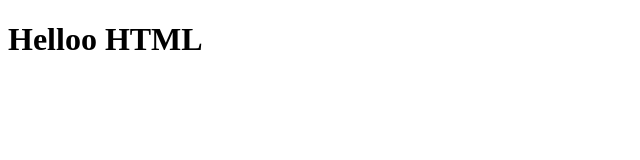
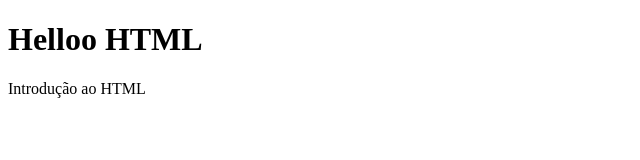
Before and after one commit to gumartx/bootcamp-devjr, a plain HTML site: page index.html in a window 1280 px wide. Shown: the whole page, without its empty margins (0-640 px from the left). Drawn offline with Linux system fonts and the light colour scheme.

Commit message:
Updated HTML

```diff
--- a/index.html
+++ b/index.html
@@ -7,5 +7,6 @@
 </head>
 <body>
     <h1>Helloo HTML</h1>
+    <p>Introdução ao HTML</p>
 </body>
 </html>
```
